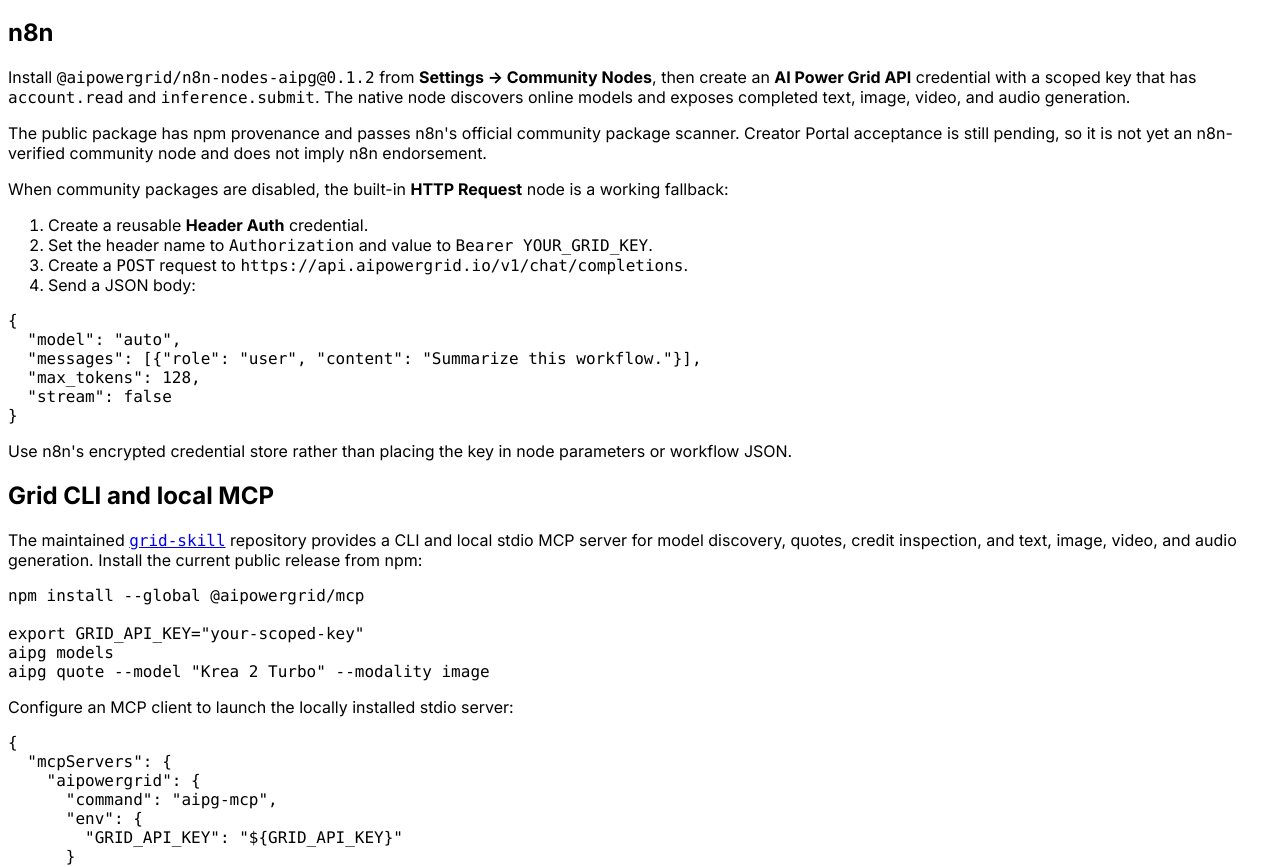
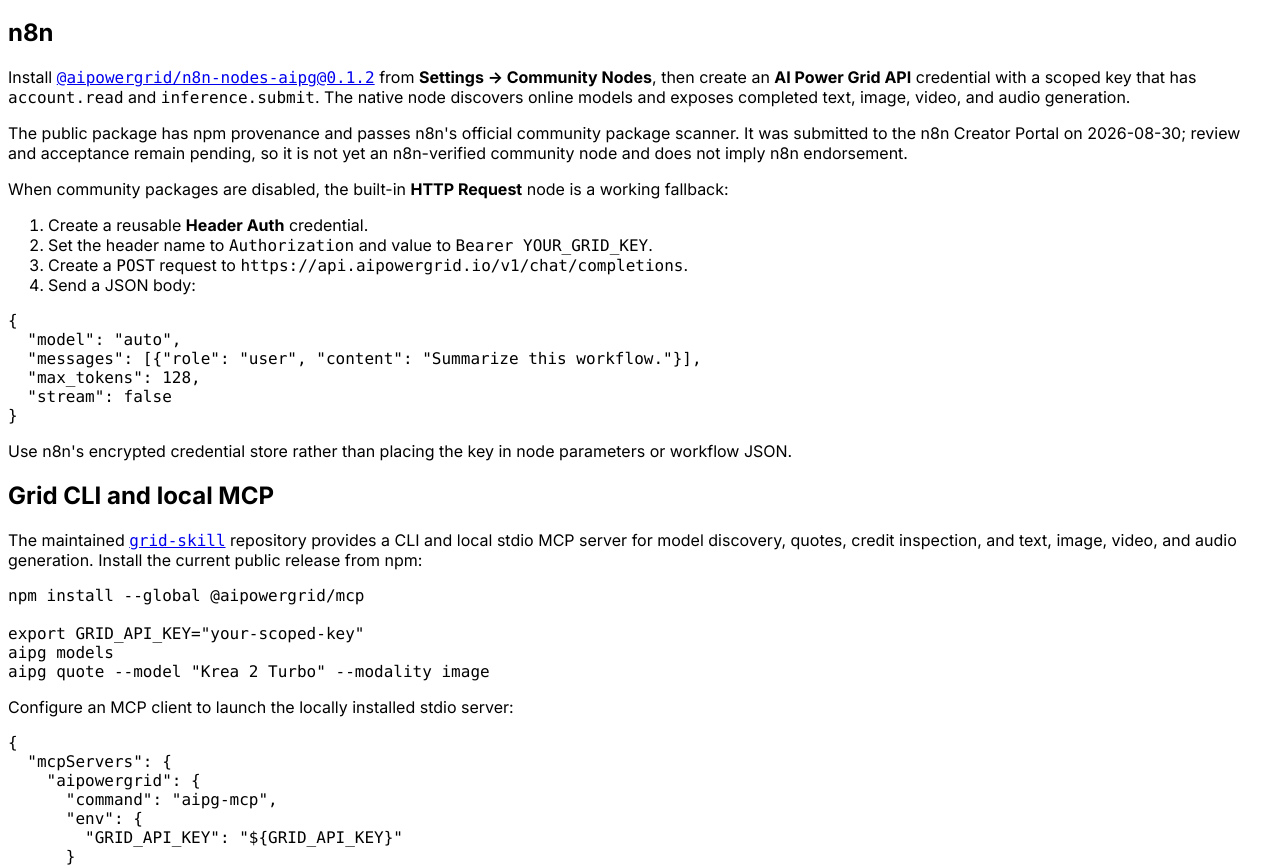
Before and after one commit to AIPowerGrid/aipg-documentation, a Next.js app: page /docs/integrations in a window 1280 px wide. Shown: the part 3383-4250 px from the top of the page. Built offline with nearby package versions, Linux system fonts and the light colour scheme.

Commit message:
docs: record n8n review submission (#19)

```diff
--- a/pages/integrations.mdx
+++ b/pages/integrations.mdx
@@ -232,14 +232,17 @@
 
 ## n8n
 
-Install `@aipowergrid/n8n-nodes-aipg@0.1.2` from **Settings -> Community
-Nodes**, then create an **AI Power Grid API** credential with a scoped key that
-has `account.read` and `inference.submit`. The native node discovers online
-models and exposes completed text, image, video, and audio generation.
+Install
+[`@aipowergrid/n8n-nodes-aipg@0.1.2`](https://www.npmjs.com/package/@aipowergrid/n8n-nodes-aipg)
+from **Settings -> Community Nodes**, then create an **AI Power Grid API**
+credential with a scoped key that has `account.read` and `inference.submit`.
+The native node discovers online models and exposes completed text, image,
+video, and audio generation.
 
 The public package has npm provenance and passes n8n's official community
-package scanner. Creator Portal acceptance is still pending, so it is not yet
-an n8n-verified community node and does not imply n8n endorsement.
+package scanner. It was submitted to the n8n Creator Portal on 2026-08-30;
+review and acceptance remain pending, so it is not yet an n8n-verified
+community node and does not imply n8n endorsement.
 
 When community packages are disabled, the built-in **HTTP Request** node is a
 working fallback:
@@ -308,7 +311,7 @@
 | **Dify** | Cloud E2E passed; package installed on Community Edition | Credentialed CE generation and Marketplace submission remain pending. |
 | **ElizaOS** | `@aipowergrid/plugin-aipg@0.1.0` published | The registry PR remains under upstream review. |
 | **Vercel AI SDK** | `@aipowergrid/ai-sdk-provider@0.1.0` published | Native text, image, video, and music helpers work; the upstream docs PR remains under review. |
-| **n8n** | `@aipowergrid/n8n-nodes-aipg@0.1.2` published and scanner-clean | Creator Portal acceptance remains pending; the HTTP Request fallback also works. |
+| **n8n** | `@aipowergrid/n8n-nodes-aipg@0.1.2` published, scanner-clean, and submitted | Creator Portal review remains pending; the HTTP Request fallback also works. |
 | **Grid CLI + MCP** | `@aipowergrid/mcp@0.1.1` published | CLI and local stdio MCP are live. OAuth login and remote HTTP MCP exist in dark source `0.2.0`, not production. |
 | **Open WebUI** | Standard connection tested | No provider-specific plugin is required. |
 | **Cline** | Standard OpenAI Compatible configuration | No provider-specific plugin is required. |
```
